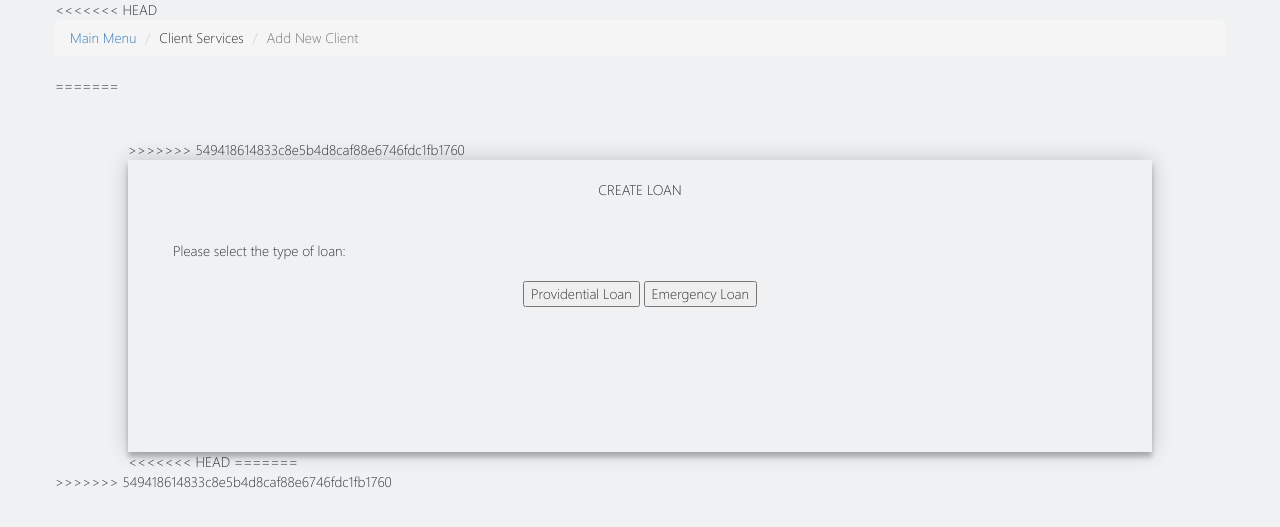
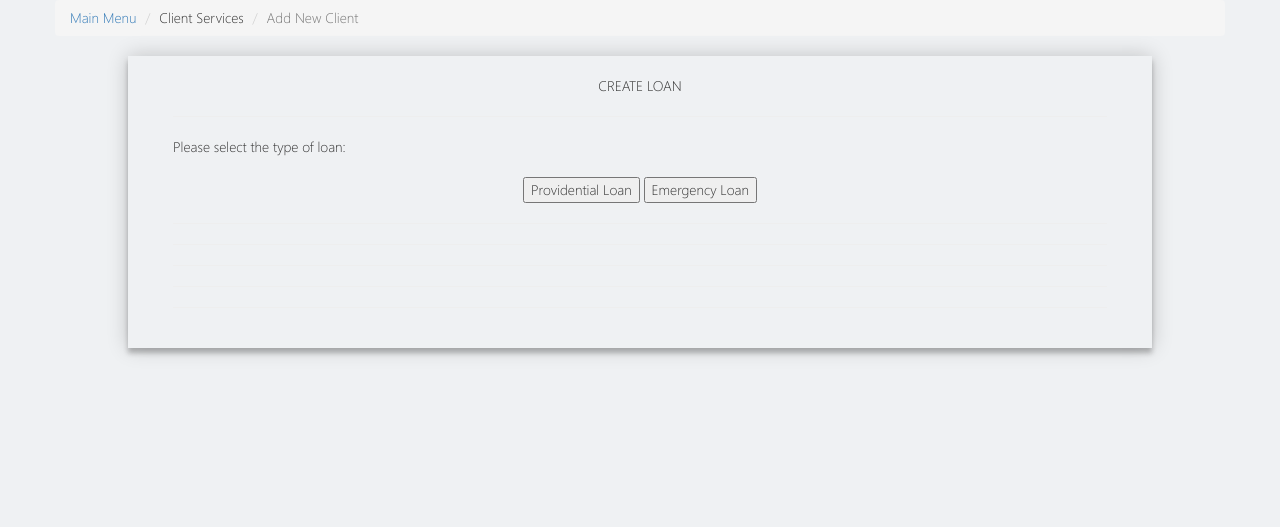
Before and after one commit to cjayaranon/repo_vamps, a Django app: template frontend/templates/create_loan.html in a window 1280 px wide. Shown: the part 114-641 px from the top of the page. Run offline with Django 3.2, Linux system fonts and the light colour scheme; the template is opened without the code that fills it, so the values that code supplies are empty; some libraries are stand-ins or nearby versions; some web fonts are replaced.

Commit message:
create_loan.html edited online with Bitbucket

```diff
--- a/frontend/templates/create_loan.html
+++ b/frontend/templates/create_loan.html
@@ -12,7 +12,6 @@
 <script src="{% static 'js/jquery.js' %}"></script>
 <script src="{% static 'js/js_files/create_loan.js' %}"></script>
 <title>VAMPS|Loan Application Form</title>
-<<<<<<< HEAD
 <div id="breads">
     <ol class="breadcrumb">
         <li>
@@ -24,10 +23,6 @@
 </div>
 
 
-=======
-
-<div class="login-page">
->>>>>>> 549418614833c8e5b4d8caf88e6746fdc1fb1760
     <div class="form">
         CREATE LOAN<hr>
         <div>
@@ -65,11 +60,6 @@
         <input id="val-pending" type="button" hidden value="None"/>
     </div>
 
-<<<<<<< HEAD
-=======
-</div>
-
->>>>>>> 549418614833c8e5b4d8caf88e6746fdc1fb1760
 
 
 
```
